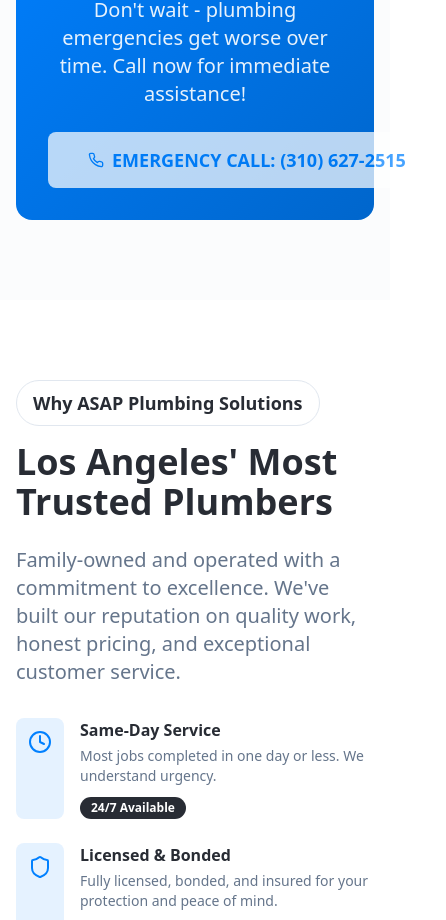
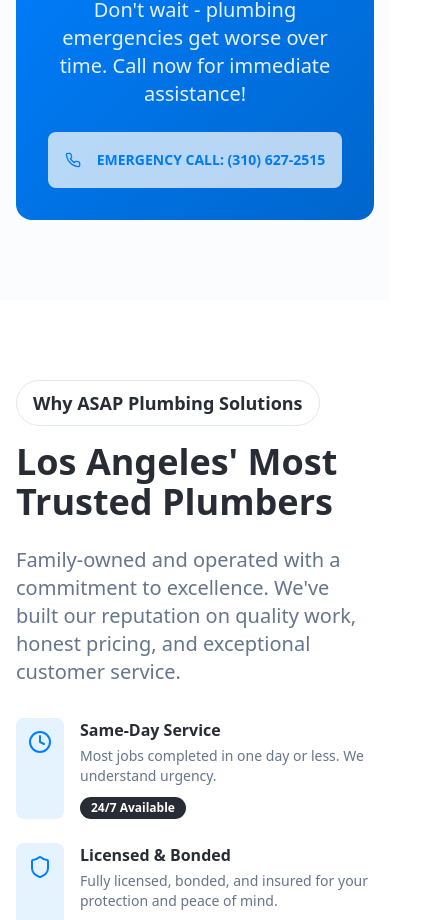
Before and after one commit to saheer123-glitch/plumb-convert-flow, a React (Vite) app: page / in a window 390 px wide. Shown: the part 3797-4717 px from the top of the page, 446 px wide, since content can reach past the window. Built offline with nearby package versions, Linux system fonts and the light colour scheme.

Commit message:
Fix mobile button overflow
Adjusted button styling to prevent border overflow on mobile devices.

```diff
--- a/src/components/Services.tsx
+++ b/src/components/Services.tsx
@@ -109,9 +109,14 @@ const Services = ({ id }: { id?: string }) => {
           <p className="text-xl mb-6 opacity-90">
             Don't wait - plumbing emergencies get worse over time. Call now for immediate assistance!
           </p>
-          <Button variant="emergency" size="xl" onClick={handleCall} className="bg-white text-primary hover:bg-white/90">
-            <Phone className="h-5 w-5" />
-            EMERGENCY CALL: (310) 627-2515
+          <Button
+            variant="emergency"
+            size="xl"
+            onClick={handleCall}
+            className="bg-white text-primary hover:bg-white/90 w-full max-w-md mx-auto text-sm sm:text-base lg:text-lg px-4 sm:px-6 lg:px-8 py-3 sm:py-4"
+          >
+            <Phone className="h-4 w-4 sm:h-5 sm:w-5 mr-2 shrink-0" />
+            <span className="truncate">EMERGENCY CALL: (310) 627-2515</span>
           </Button>
         </div>
       </div>
```
